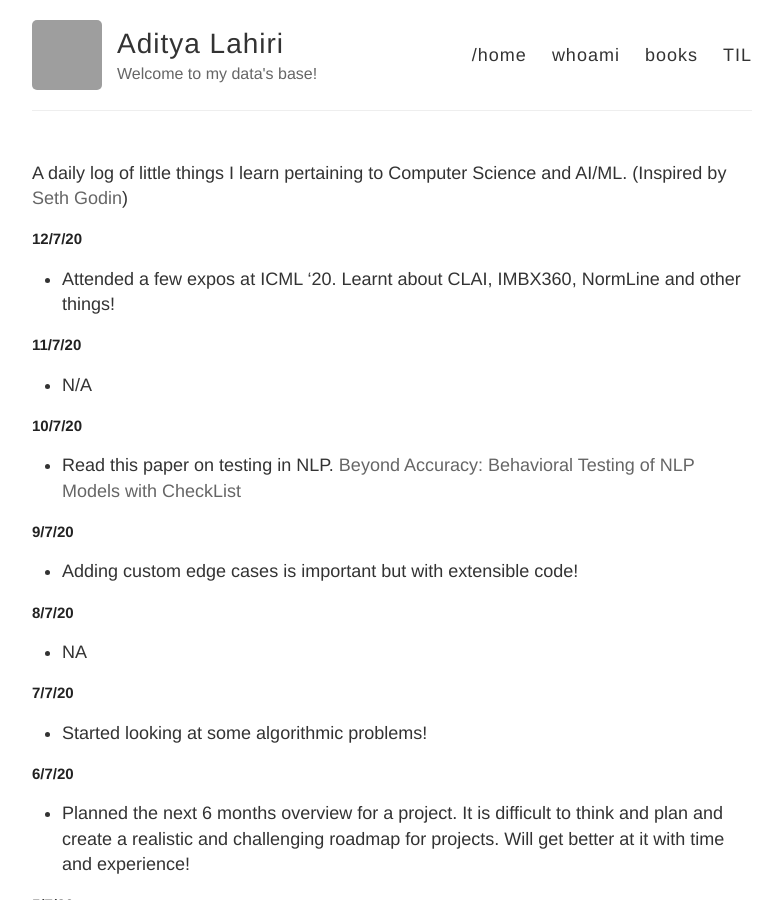
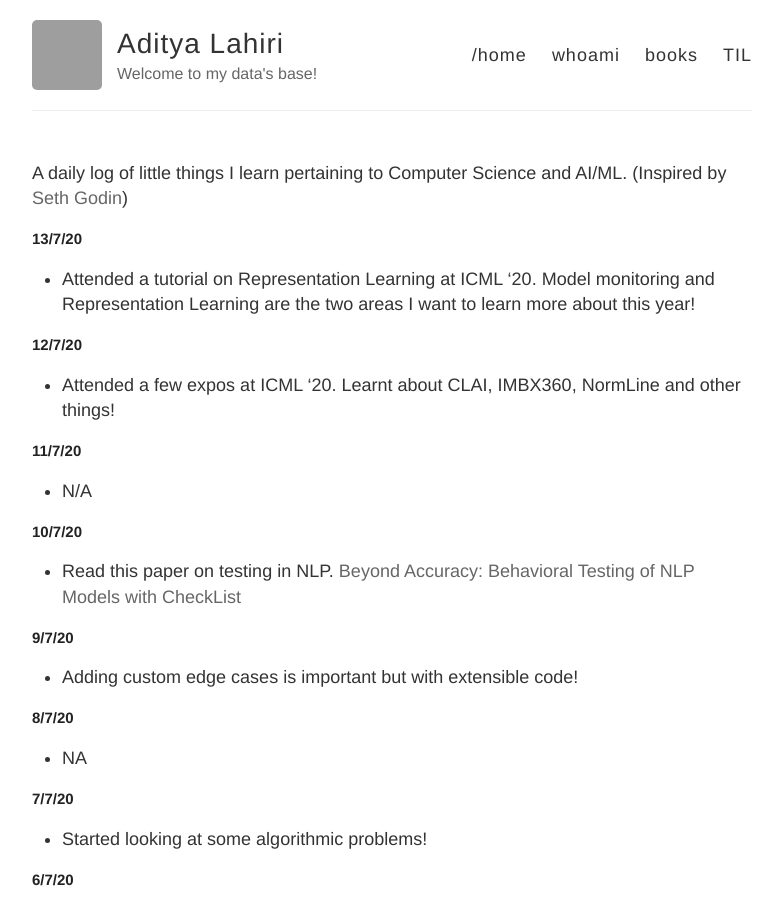
Before and after one commit to adityalahiri/adityalahiri.github.io, a Jekyll site: the page built from TIL.md, in a window 1280 px wide and 900 px high. Shown: the whole window, without its empty margins (248-1030 px from the left). Built offline with Jekyll 4.4.1, drawn with Linux system fonts in a browser that asks for light colours; our own code applies the rules of GitHub Pages for plain Markdown files; grey boxes are pictures that could not be loaded.

Commit message:
Update for 13/7

```diff
--- a/TIL.md
+++ b/TIL.md
@@ -1,5 +1,9 @@
 A daily log of little things I learn pertaining to Computer Science and AI/ML.
 (Inspired by [Seth Godin](https://seths.blog/))
+
+## 13/7/20
+
+* Attended a tutorial on Representation Learning at ICML '20. Model monitoring and Representation Learning are the two areas I want to learn more about this year!
 
 ## 12/7/20
 
```
